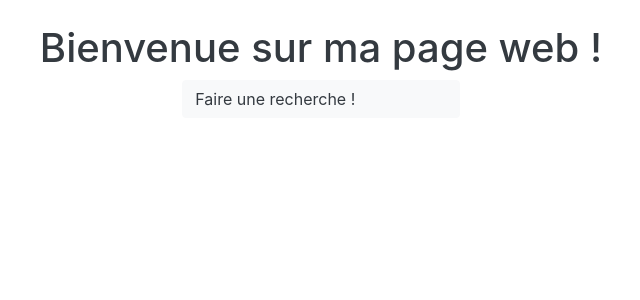
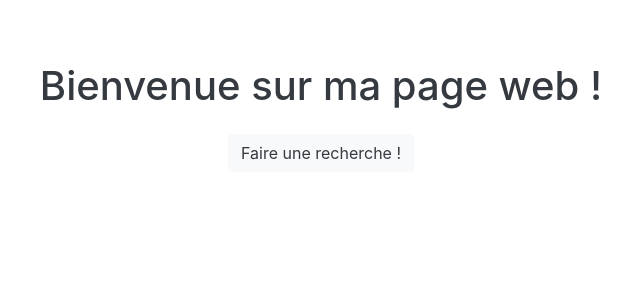
Before and after one commit to blancos-code/MeinSqlMap, a Flask app: page / in a window 1280 px wide. Shown: the part 56-356 px from the top of the page, without its empty margins (319-959 px from the left). Run offline with Flask 3, Linux system fonts and the light colour scheme; some libraries are stand-ins or nearby versions.

Commit message:
updating styling

```diff
--- a/templates/stylesheets/home.css
+++ b/static/css/stylesheets/home.css
@@ -1,3 +1,4 @@
 .btn-search-home{
     width: fit-content;
+    background-color: red;
 }
--- a/templates/home.html
+++ b/templates/home.html
@@ -3,14 +3,14 @@
 <head>
     {% include "header.html" %}
     <title>Ma Page Web</title>
-
+    <link rel="stylesheet" href="{{ url_for('static', filename='css/stylessheets/home.css') }}">
 </head>
 <body>
 
         {% block content %}
-        <div class="container-md mt-4">
+        <div class="container-md mt-4" style="padding-top:3%;">
             <h1 class="text-center text-dark">Bienvenue sur ma page web !</h1>
-            <a href="#" style="width: fit-content;" class="btn btn-light mx-auto d-flex btn-search-home w-25 text-dark">Faire une recherche !</a>
+            <a href="#" style="width: fit-content;" class="btn btn-light mx-auto d-flex btn-search-home mt-4 text-dark">Faire une recherche !</a>
         </div>
         {% endblock %}
 
```
Also changed, not shown: static/css/stylesheets/header.css (added), static/css/stylesheets/results.css (added), static/css/stylesheets/search.css (added).
